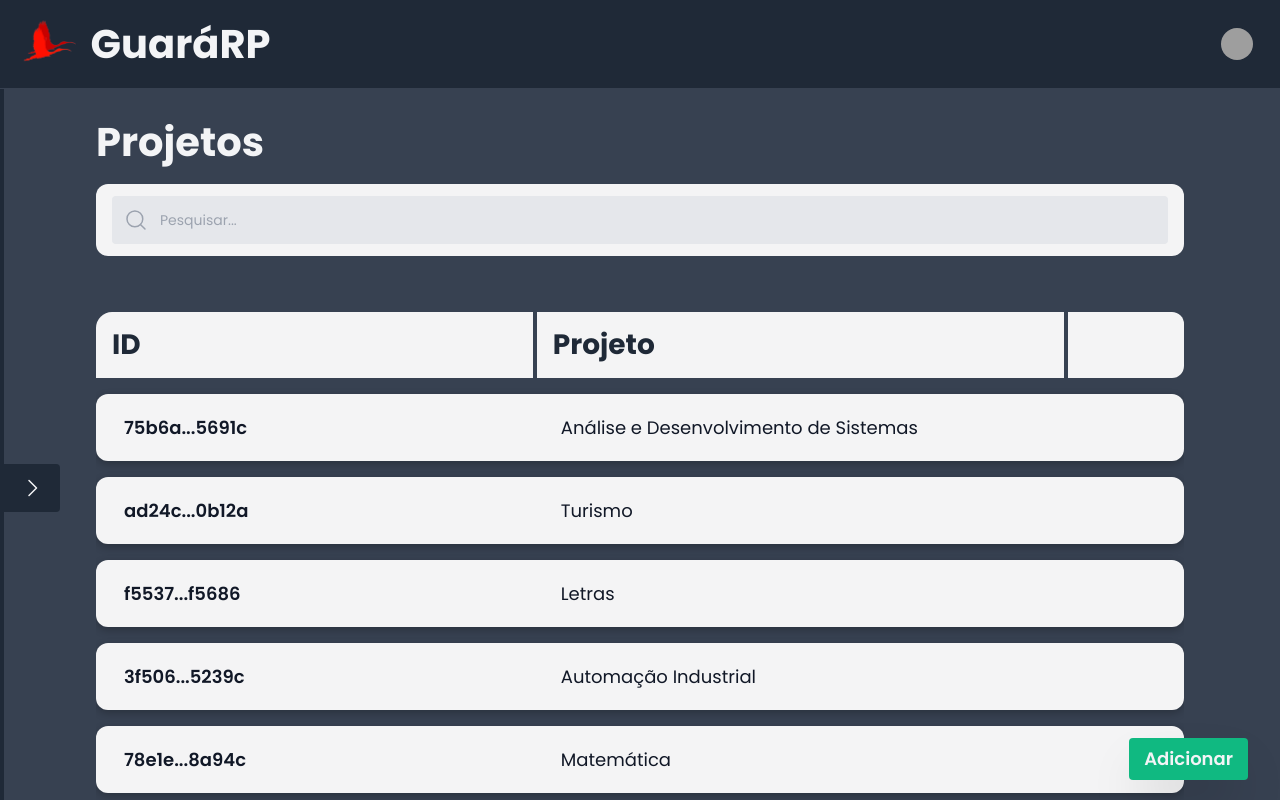
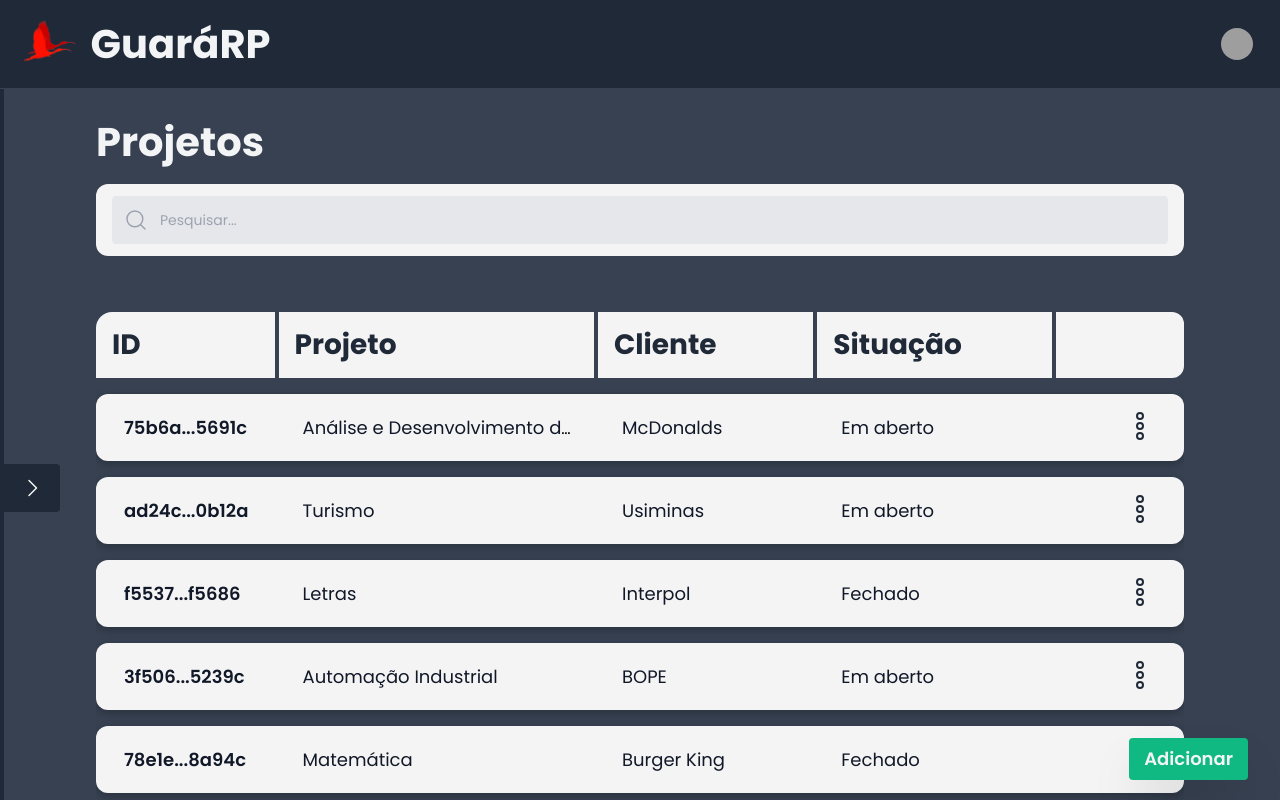
Before and after one commit to Teamtanic/Codigo-Frontend, a React (Vite) app: page /projetos in a window 1280 px wide. Shown: the top 800 px of the page. Built offline with nearby package versions, Linux system fonts and the light colour scheme; grey boxes are pictures that could not be loaded.

Commit message:
Add options to table

```diff
--- a/src/screens/Project/TableListProject.tsx
+++ b/src/screens/Project/TableListProject.tsx
@@ -1,22 +1,39 @@
 import { CopiableText } from "../../components/CopiableText";
+import { ModalOptions } from "../../components/OptionsMenu";
 import { Column, Table } from "../../components/Table";
+import { ProjectEditModal } from "./ProjectEditModal";
 
 export interface ProjectProps {
     id: string,
-    description: string
+    description: string,
+    customer: string,
+    status: string
 }
 
-export function TableListProject({ data }: {data: ProjectProps[]}){
+export interface TableListProps {
+    hasOptions?: boolean;
+}
+
+export function TableListProject({ data, hasOptions = true }: {data: ProjectProps[]} & TableListProps){
     var columns : Column<ProjectProps>[] = [
         { key: 'id', title: 'ID',
         render: ({id}) =>
             <CopiableText id={true} text={id}></CopiableText>,
-        width: '10'
+        width: 'w-10'
     },
         { key: 'description', title: 'Projeto' },
+        { key: 'customer', title: 'Cliente' },
+        { key: 'status', title: 'Situação' }
     ];
 
+    var options: ModalOptions[] = [
+        {
+            key: 'Editar', children:
+                <ProjectEditModal />
+        }
+    ]
+
     return (
-        <Table data={data} columns={columns} />
+        <Table data={data} columns={columns} menu={hasOptions} options={options}/>
     )
 }
```
